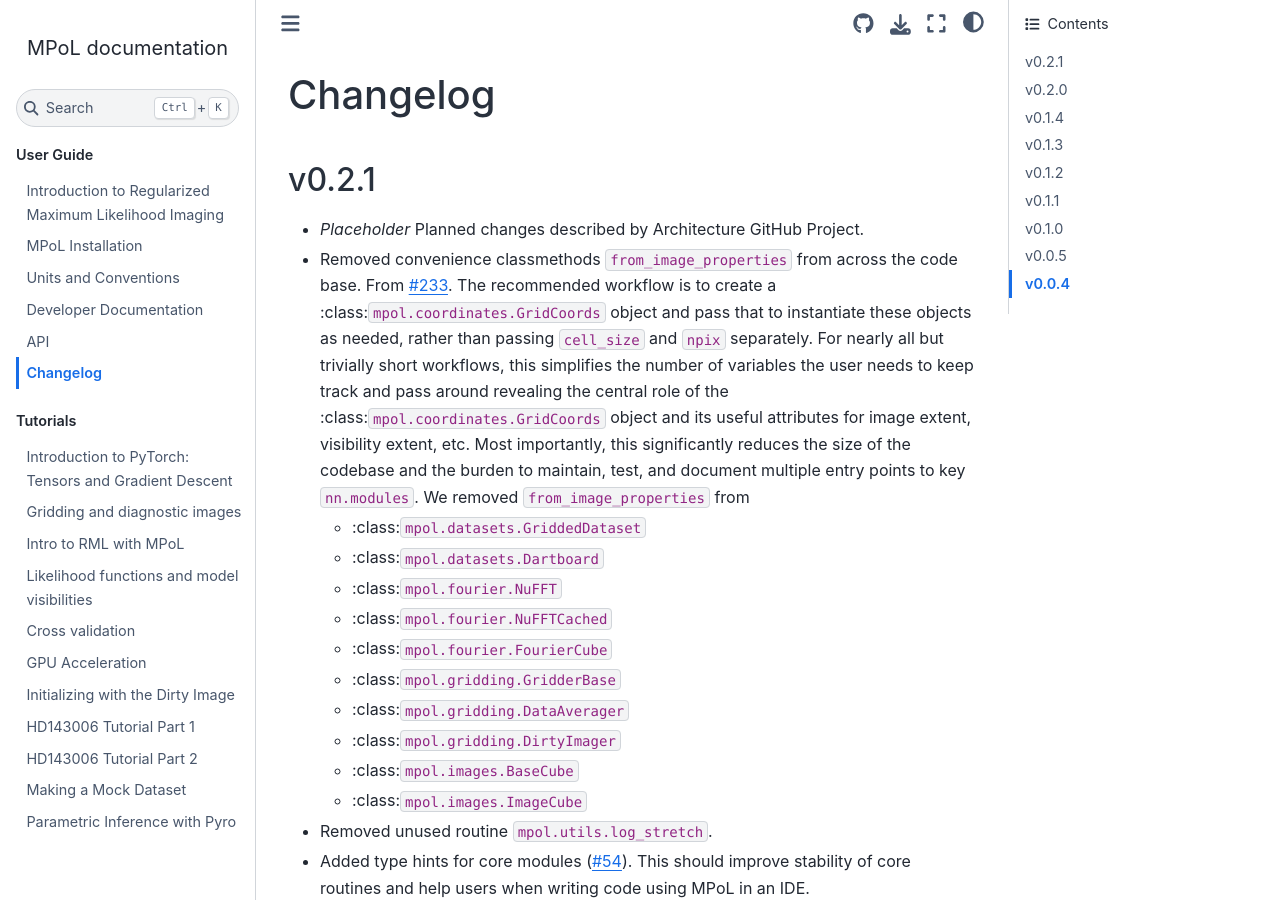
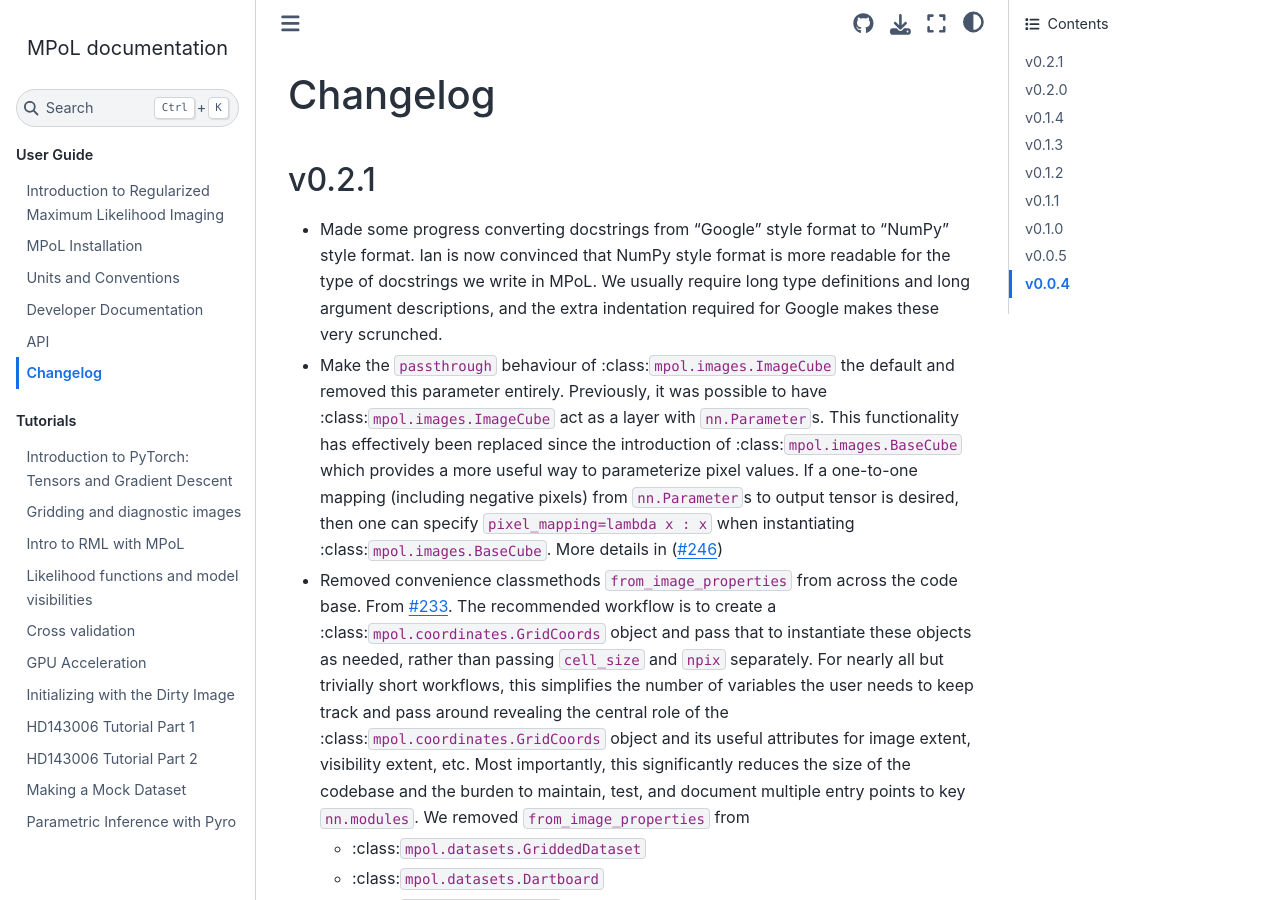
Before and after one commit to MPoL-dev/MPoL, a Sphinx documentation site: the page built from docs/changelog.md, in a window 1280 px wide and 900 px high. Built offline with Sphinx 7.4.7 and the Sphinx Book theme 1.1.4, drawn with Linux system fonts in a browser that asks for light colours.

Commit message:
updated changelog.

```diff
--- a/docs/changelog.md
+++ b/docs/changelog.md
@@ -3,8 +3,8 @@
 # Changelog
 
 ## v0.2.1
-
-- *Placeholder* Planned changes described by Architecture GitHub Project.
+- Made some progress converting docstrings from "Google" style format to "NumPy" style format. Ian is now convinced that NumPy style format is more readable for the type of docstrings we write in MPoL. We usually require long type definitions and long argument descriptions, and the extra indentation required for Google makes these very scrunched.
+- Make the `passthrough` behaviour of :class:`mpol.images.ImageCube` the default and removed this parameter entirely. Previously, it was possible to have :class:`mpol.images.ImageCube` act as a layer with `nn.Parameter`s. This functionality has effectively been replaced since the introduction of :class:`mpol.images.BaseCube` which provides a more useful way to parameterize pixel values. If a one-to-one mapping (including negative pixels) from `nn.Parameter`s to output tensor is desired, then one can specify `pixel_mapping=lambda x : x` when instantiating :class:`mpol.images.BaseCube`. More details in ([#246](https://github.com/MPoL-dev/MPoL/issues/246))
 - Removed convenience classmethods `from_image_properties` from across the code base. From [#233](https://github.com/MPoL-dev/MPoL/issues/233). The recommended workflow is to create a :class:`mpol.coordinates.GridCoords` object and pass that to instantiate these objects as needed, rather than passing `cell_size` and `npix` separately. For nearly all but trivially short workflows, this simplifies the number of variables the user needs to keep track and pass around revealing the central role of the :class:`mpol.coordinates.GridCoords` object and its useful attributes for image extent, visibility extent, etc. Most importantly, this significantly reduces the size of the codebase and the burden to maintain, test, and document multiple entry points to key `nn.modules`. We removed `from_image_properties` from
   - :class:`mpol.datasets.GriddedDataset`
   - :class:`mpol.datasets.Dartboard`
```
